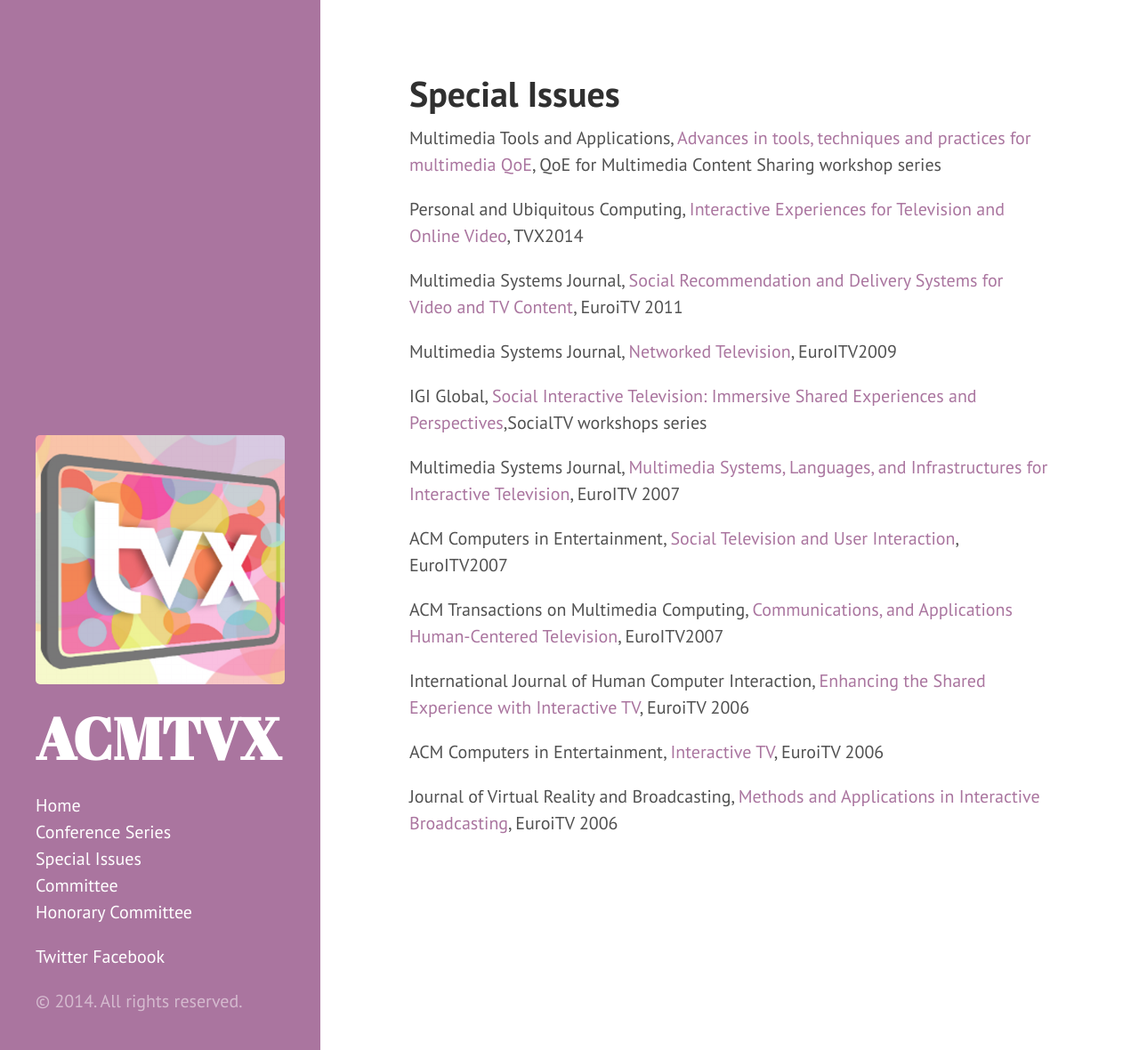
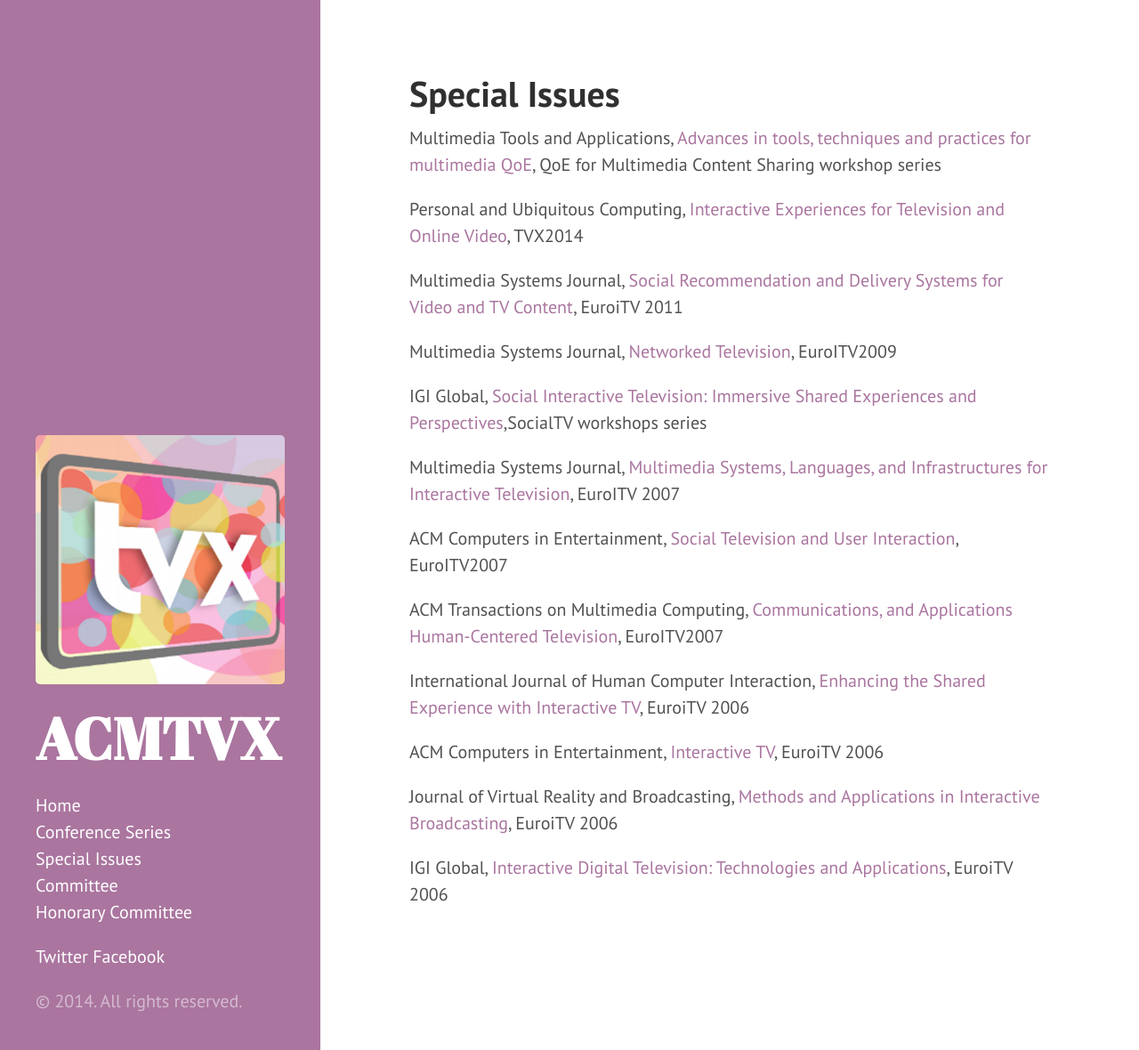
Before and after one commit to acmtvx/www, a Jekyll site: the page built from special_issues.md, in a window 1280 px wide and 1180 px high. Shown: the whole window at 89% size. Built offline with Jekyll 4.4.1, drawn with Linux system fonts in a browser that asks for light colours; Markdown is read by kramdown in place of the engine named in the settings.

Commit message:
Update special_issues.md

```diff
--- a/special_issues.md
+++ b/special_issues.md
@@ -23,3 +23,5 @@ International Journal of Human Computer Interaction, [Enhancing the Shared Exper
 ACM Computers in Entertainment, [Interactive TV](http://dl.acm.org/citation.cfm?id=1279540&picked=prox&cfid=426430114&cftoken=73078372), EuroiTV 2006
 
 Journal of Virtual Reality and Broadcasting, [Methods and Applications in Interactive Broadcasting](http://www.jvrb.org/past-issues/4.2007), EuroiTV 2006
+
+IGI Global, [Interactive Digital Television: Technologies and Applications](http://www.igi-global.com/book/interactive-digital-television/640), EuroiTV 2006
```
